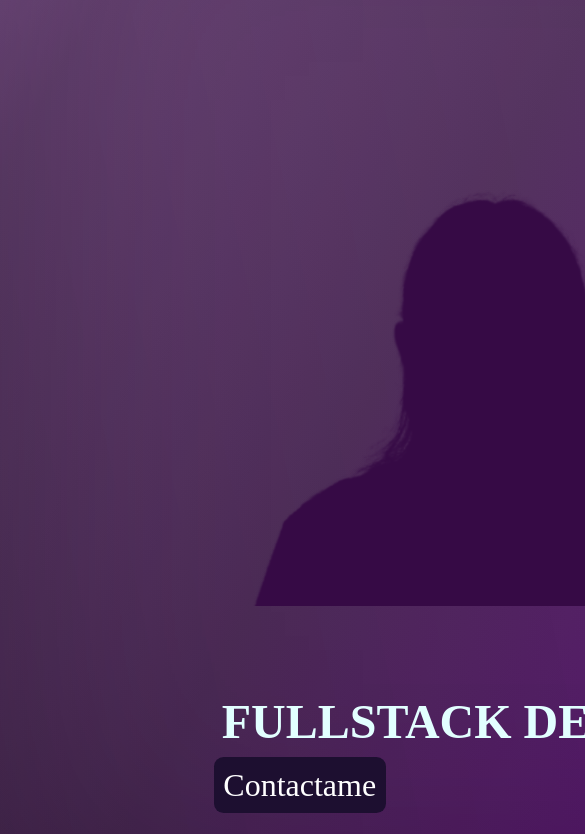
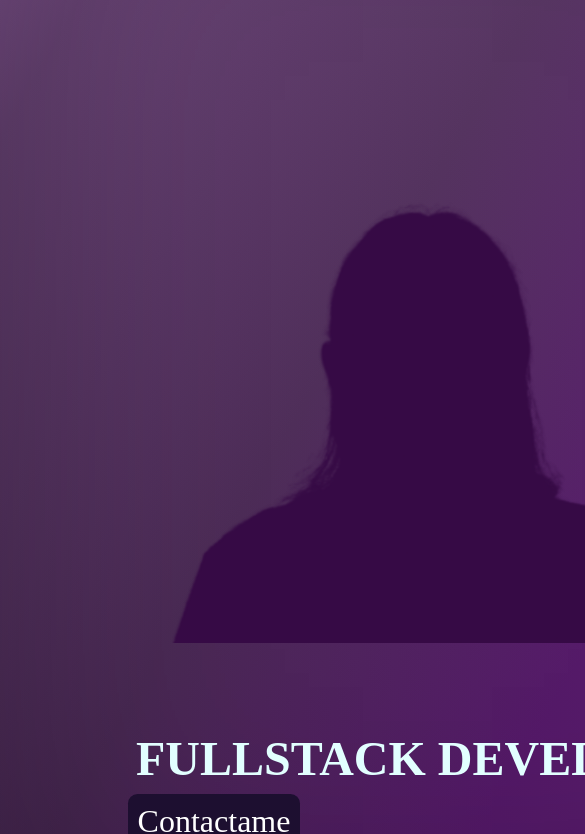
Before and after one commit to MarioPalma22/PortfolioDev, a plain HTML site: page index.html in a window 390 px wide. Shown: the part 209-1043 px from the top of the page, 585 px wide, since content can reach past the window. Drawn offline with nearby package versions, Linux system fonts and the light colour scheme; a web font is replaced by a local one.

Commit message:
responsive b_1.0.2

```diff
--- a/index.css
+++ b/index.css
@@ -1,5 +1,6 @@
 html{
     scroll-behavior: smooth;
+    zoom: 1.0;
 }
 *{
     margin: 0;
@@ -46,7 +47,9 @@ box-shadow: 10px 10px 250px 0px rgba(0, 0, 0, 0.25) inset;
 }
 
 .profile .nme  img{
-    max-height: 650px;
+    height: 100%;
+     width: 100%;
+     object-fit: contain;
 }
 .profile .nme{
     padding-left: .5rem;
@@ -204,14 +207,14 @@ box-shadow: 10px 10px 250px 0px rgba(0, 0, 0, 0.25) inset;
     font-size: 2rem;
     text-decoration: none;
 }
-@media only screen and (max-width: 600px) {
+@media screen and (max-width: 600px) {
 
     html{
         padding: 0;
         margin: 0;
     }
     .header{
-        width: 100vh;
+        width: 100%;
     }
     .header a{
         font-size: 25px;
@@ -219,7 +222,7 @@ box-shadow: 10px 10px 250px 0px rgba(0, 0, 0, 0.25) inset;
 
     .profile{
         padding-top: 2rem;
-        width: 100vh;
+        width: 100%;
     }
     .profile .title{
         margin-top: 5rem;
@@ -256,12 +259,14 @@ box-shadow: 10px 10px 250px 0px rgba(0, 0, 0, 0.25) inset;
         width: 10rem;
     }
   }
-  @media only screen and (max-width:426px) {
+  @media screen and (max-width:426px) {
     .header{
         width: 100%;
     }
 
     .profile{
-        width: 100vh;
+        width: max-content;
+        padding-top: 2rem;
+
     }
   }
```
